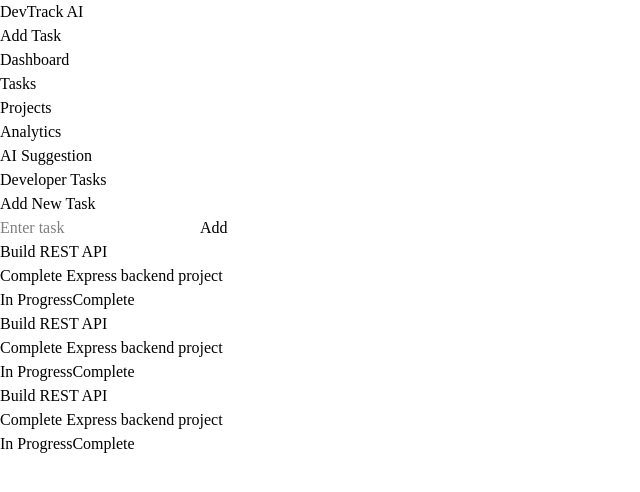
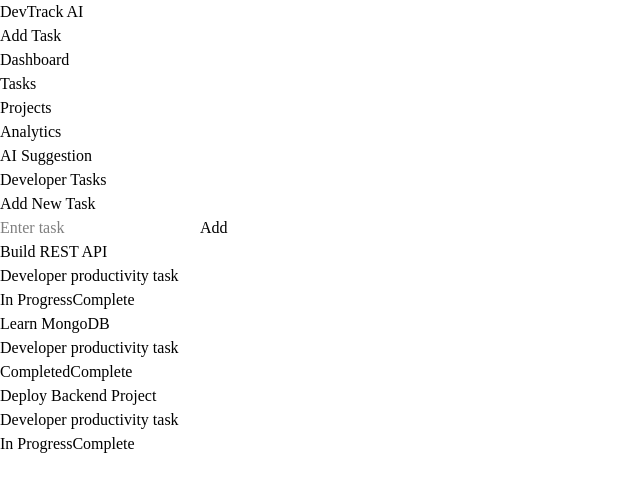
Before and after one commit to abhinav05-bhatpude/developer-tracker-ai, a React app in the folder client/: page / in a window 1280 px wide. Shown: the top 492 px of the page, without its empty margins (0-640 px from the left). Built offline with nearby package versions, Linux system fonts and the light colour scheme; the HTML template or start-up script is replaced by a standard one.

Commit message:
render dynamic developer tasks using state

```diff
--- a/client/src/components/Dashboard.jsx
+++ b/client/src/components/Dashboard.jsx
@@ -1,42 +1,69 @@
+import { useState } from "react";
+
 import Navbar from "./Navbar";
 import Sidebar from "./Sidebar";
 import TaskCard from "./TaskCard";
 import TaskForm from "./TaskForm";
-import { useState } from "react";
 
 function Dashboard() {
+
     const [tasks, setTasks] = useState([
         {
             id: 1,
             title: "Build REST API",
-      completed:false,
+            completed: false,
         },
+
         {
-        id:2,
-        title:"Learn MongoDB",
-        completed:true,
+            id: 2,
+            title: "Learn MongoDB",
+            completed: true,
+        },
+
+        {
+            id: 3,
+            title: "Deploy Backend Project",
+            completed: false,
         },
     ]);
 
     return (
+
         <div>
+
             <Navbar />
 
             <div className="flex">
+
                 <Sidebar />
 
                 <div className="flex-1 p-6 bg-gray-100 min-h-screen">
-          <h1 className="text-3xl font-bold mb-6">Developer Tasks</h1>
+
+                    <h1 className="text-3xl font-bold mb-6">
+                        Developer Tasks
+                    </h1>
 
                     <TaskForm />
 
                     <div className="grid grid-cols-3 gap-5">
-            <TaskCard />
-            <TaskCard />
-            <TaskCard />
+
+                        {
+                            tasks.map((task) => (
+
+                                <TaskCard
+                                    key={task.id}
+                                    task={task}
+                                />
+
+                            ))
+                        }
+
                     </div>
+
                 </div>
+
             </div>
+
         </div>
     );
 }
--- a/client/src/components/TaskCard.jsx
+++ b/client/src/components/TaskCard.jsx
@@ -1,20 +1,27 @@
-function TaskCard(){
+function TaskCard({ task }) {
+
     return (
 
         <div className="bg-white shadow-lg rounded-xl p-5 w-full">
 
             <h2 className="text-xl font-bold mb-2">
-               Build REST API
+                {task.title}
             </h2>
 
             <p className="text-gray-600 mb-4">
-         Complete Express backend project
+                Developer productivity task
             </p>
 
             <div className="flex justify-between items-center">
 
                 <span className="bg-yellow-200 text-yellow-800 px-3 py-1 rounded-full text-sm">
-                    In Progress
+
+                    {
+                        task.completed
+                            ? "Completed"
+                            : "In Progress"
+                    }
+
                 </span>
 
                 <button className="bg-green-500 text-white px-3 py-1 rounded">
```
Lines whose indentation alone changed are shown as unchanged.
